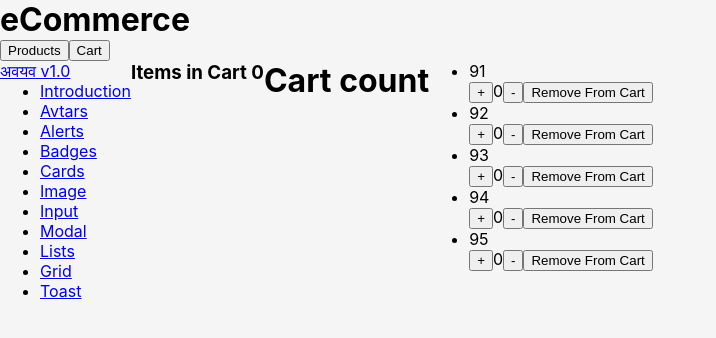
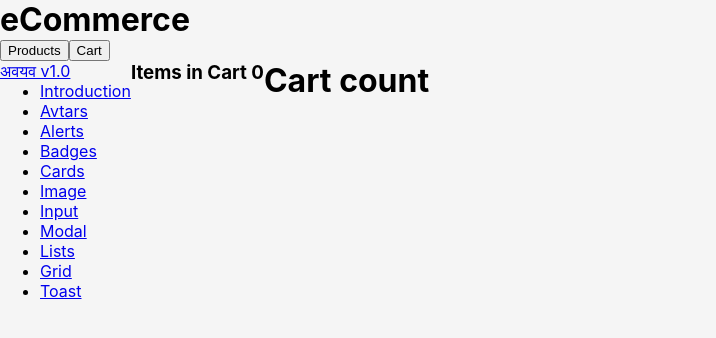
Before and after one commit to Minor-lazer/Ecommerce-web, a React (Create React App) app in the folder my-app/: page / in a window 1280 px wide. Both pictures are taken after a click on the button "Cart". Shown: the top 338 px of the page, without its empty margins (0-716 px from the left). Built offline with nearby package versions, Linux system fonts and the light colour scheme.

Commit message:
solved a bug in cart

```diff
--- a/my-app/src/App.js
+++ b/my-app/src/App.js
@@ -6,6 +6,8 @@ import { useContext } from "react";
 import { useState } from "react";
 import { CartContext } from "./cart-context";
 import { useCart } from "./cart-context";
+import {CartHeader} from "./cart"
+import {Cart} from "./cart";
 
 
 function ShowItem({ item }) {
@@ -17,59 +19,6 @@ function ShowItem({ item }) {
       <h2>{item.name}</h2>
       <p>Rs {item.price}</p>
     </div>
-  );
-}
-
-export function CartHeader() {
-  const { itemsInCart } = useCart();
-  return <h3>Items in Cart {itemsInCart.length}</h3>;
-}
-
-function Cart() {
-
-  const { product_card,itemsInCart, counter, dispatch: cartDispatch } = useCart();
-  <h1 onClick={() => cartDispatch()}>Cart count {counter} </h1>
-  return (
-    <>
-    <>
-      <h1 onClick={() => cartDispatch()}>Cart count {counter} </h1>
-      <ul className="list-group">
-        {product_card.map((item) => {
-          return (
-            <li className="list-group-item">
-              {item.name}
-              <p>{item.price}</p>
-              <button
-                className="btn-primary-sm pd-quarter"
-                onClick={() =>{
-                  cartDispatch({ type: "INCREMENT", payload: item })
-                  alert("button working")
-                }
-                }
-              >
-                +
-              </button>
-              {item.quantity}
-              <button
-                className="btn-secondary-sm pd-quarter"
-                onClick={() =>
-                  cartDispatch({ type: "DECREMENT", payload: item })
-                }
-              >
-                -
-              </button>
-              <button
-                onClick={() => cartDispatch({ type: "REMOVE", payload: item })
-                }
-              >
-                Remove From Cart
-              </button>
-            </li>
-          );
-        })}
-      </ul>
-    </>
-    </>
   );
 }
 
--- a/my-app/src/Cart.js
+++ b/my-app/src/Cart.js
@@ -1 +1,62 @@
-import React from "react";
+import "./index.css";
+import "./App.css";
+import SideBar from "./SideBar";
+import  MainContent from "./ProductList";
+import { useContext } from "react";
+import { useState } from "react";
+import { CartContext } from "./cart-context";
+import { useCart } from "./cart-context";
+
+export function CartHeader() {
+    const { itemsInCart } = useCart();
+    return <h3>Items in Cart {itemsInCart.length}</h3>;
+  }
+
+
+export function Cart() {
+
+    const { product_card,itemsInCart, counter, dispatch: cartDispatch } = useCart();
+    <h1 onClick={() => cartDispatch()}>Cart count {counter} </h1>
+    return (
+      <>
+      <>
+        <h1 onClick={() => cartDispatch()}>Cart count {counter} </h1>
+        <ul className="list-group">
+          {itemsInCart.map((item) => {
+            return (
+              <li className="list-group-item">
+                {item.name}
+                <p>{item.price}</p>
+                <button
+                  className="btn-primary-sm pd-quarter"
+                  onClick={() =>{
+                    cartDispatch({ type: "INCREMENT", payload: item })
+                    alert("button working")
+                  }
+                  }
+                >
+                  +
+                </button>
+                {item.quantity}
+                <button
+                  className="btn-secondary-sm pd-quarter"
+                  onClick={() =>
+                    cartDispatch({ type: "DECREMENT", payload: item })
+                  }
+                >
+                  -
+                </button>
+                <button
+                  onClick={() => cartDispatch({ type: "REMOVE", payload: item })
+                  }
+                >
+                  Remove From Cart
+                </button>
+              </li>
+            );
+          })}
+        </ul>
+      </>
+      </>
+    );
+  }
```
